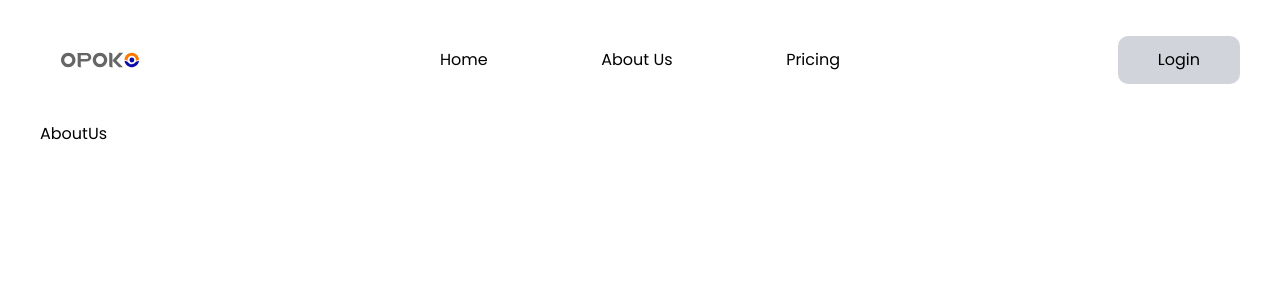
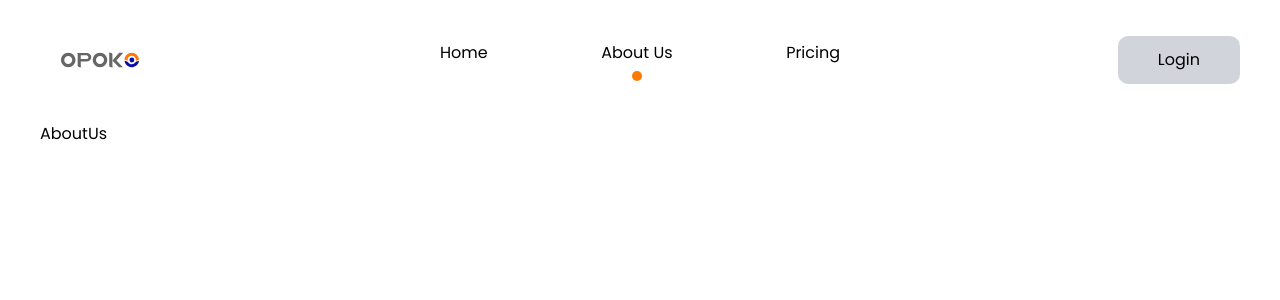
Before and after one commit to Niscolinx/opoko, a React (Vite) app: page /about-us in a window 1280 px wide. Shown: the top 300 px of the page. Built offline with nearby package versions, Linux system fonts and the light colour scheme.

Commit message:
working on header

```diff
--- a/src/components/Header.tsx
+++ b/src/components/Header.tsx
@@ -27,7 +27,7 @@ const Header = () => {
                 className={`capitalize  cursor-pointer grid gap-2 justify-items-center`}
               >
                 {item.replace(/[-]/g, ' ')}
-                { item === pathname && (
+                { `/${item}` === pathname && (
                   <span className="bg-color-orange w-[1rem] h-[1rem] rounded-full">
                     &nbsp;
                   </span>
```
